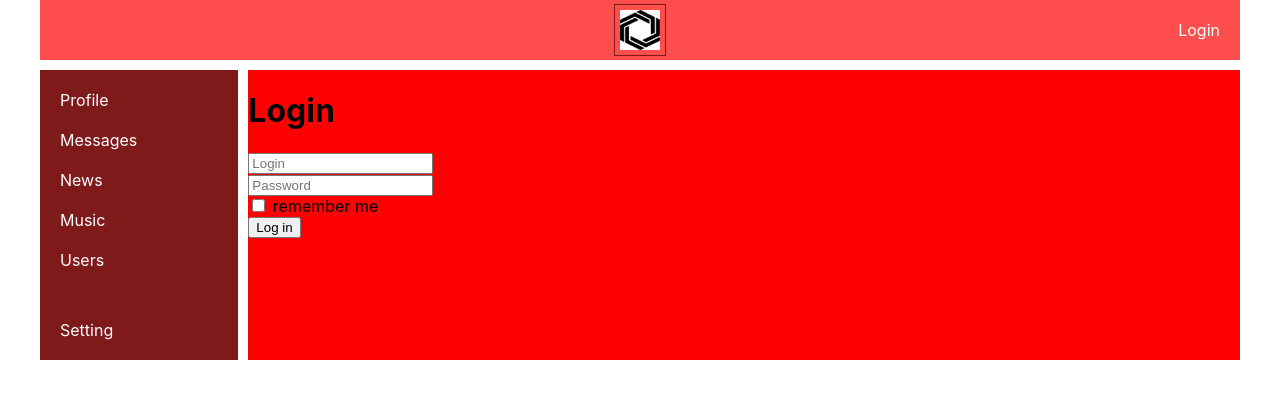
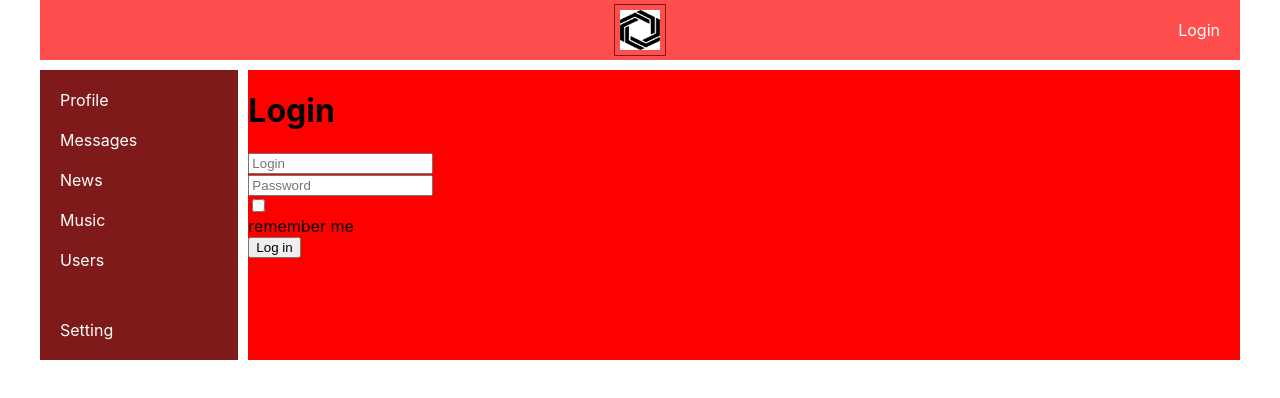
Before and after one commit to nickchay001/react_lessons, a React (Create React App) app: page /login in a window 1280 px wide. Shown: the top 398 px of the page. Built offline with nearby package versions, Linux system fonts and the light colour scheme; no server answers.

Commit message:
lesson_77

```diff
--- a/src/components/Dialogs/Dialogs.js
+++ b/src/components/Dialogs/Dialogs.js
@@ -1,6 +1,7 @@
 import React, { Component } from 'react'
-import { Navigate } from 'react-router-dom';
 import { Field, reduxForm } from 'redux-form';
+import { maxLengthCreator, required } from '../../utils/validators/validators';
+import { Textarea } from '../common/FormsControls/FormsControls';
 import DialogItem from './DialogItem/DialogItem'
 import Classes from './Dialogs.module.css'
 import Message from './Message/Message'
@@ -39,12 +40,15 @@
 }
 
 
+const maxLength50 = maxLengthCreator(50);
+
 const AddMessageForm = (props) => {
   return (
     <form onSubmit={props.handleSubmit}>
       <div>
         <Field
-                component="textarea"
+          component={Textarea}
+          validate={[required, maxLength50]}
           name="newMessageBody"
           placeholder="Enter your message"
         ></Field>
@@ -57,6 +61,6 @@
 }
 
 
-const AddMessageFormRedux = reduxForm({form: "dialogAddMessageForm"})(AddMessageForm)
+const AddMessageFormRedux = reduxForm({ form: "dialogAddMessageForm" })(AddMessageForm)
 
 export default Dialogs
--- a/src/components/Header/Login/Login.js
+++ b/src/components/Header/Login/Login.js
@@ -1,18 +1,25 @@
 import React from 'react'
 import { Field, reduxForm } from 'redux-form'
+import { maxLengthCreator, required } from '../../../utils/validators/validators'
+import { Input } from '../../common/FormsControls/FormsControls'
+
+let maxLength15 = maxLengthCreator(15)
 
 const LoginForm = (props) => {
     console.log("Rerender")
     return (
         <form onSubmit={props.handleSubmit}>
             <div>
-            <Field placeholder={"Login"} name={"login"} component={"input"} />
+                <Field placeholder={"Login"} name={"login"} component={Input}
+                    validate={[required, maxLength15]} />
             </div>
             <div>
-            <Field placeholder={"Password"} name={"password"} component={"input"} />
+                <Field placeholder={"Password"} name={"password"} component={Input}
+                    validate={[required, maxLength15]} />
             </div>
             <div>
-            <Field component={"input"} name={"rememberMe"} type={"checkbox"} /> remember me
+                <Field component={Input} name={"rememberMe"} type={"checkbox"}
+                    validate={[required, maxLength15]} /> remember me
             </div>
             <div>
                 <button>Log in</button>
@@ -23,7 +30,7 @@
 
 const LoginReduxForm = reduxForm({
     form: 'login'
-}) (LoginForm)
+})(LoginForm)
 
 const Login = (props) => {
     const onSubmit = (formData) => {
@@ -32,7 +39,7 @@
     return (
         <div>
             <h1>Login</h1>
-            <LoginReduxForm onSubmit={onSubmit}/>
+            <LoginReduxForm onSubmit={onSubmit} />
         </div>)
 
 }
--- a/src/components/Profile/MyPosts/MyPosts.js
+++ b/src/components/Profile/MyPosts/MyPosts.js
@@ -2,6 +2,8 @@
 import { Field, reduxForm } from 'redux-form';
 import Classes from './MyPosts.module.css'
 import Post from './Post/Post'
+import { required, maxLengthCreator} from './../../../utils/validators/validators'
+import { Textarea } from '../../common/FormsControls/FormsControls';
 
 
 
@@ -27,12 +29,13 @@
   }
 }
 
-
+const maxLength10 = maxLengthCreator(10);
 let AddNewPostForm = (props) => {
   return (
     <form onSubmit={props.handleSubmit}>
       <div>
-        <Field name="newPostText" component="textarea" />
+        <Field name="newPostText" component={Textarea} placeholder="Post message"
+          validate={[required,maxLength10 ]} />
       </div>
       <div>
         <button>Add post</button>
--- /dev/null
+++ b/src/components/common/FormsControls/FormsControls.js
@@ -0,0 +1,30 @@
+import React from "react"
+import Classes from './FormsControls.module.css'
+
+const FormControl = ({ input, meta, child, ...props }) => {
+    const hasError = meta.touched && meta.error;
+    return (
+        <div className={Classes.formControl + " " + (hasError ? Classes.error : "")}>
+            <div>
+                {props.children}
+            </div>
+
+            {hasError && <span>{meta.error}</span>}
+        </div>
+    )
+}
+
+export const Textarea = (props) => {
+    const { input, meta, child, ...restProps } = props
+    return (
+        <FormControl {...props}><textarea {...input} {...restProps} /></FormControl>
+    )
+}
+
+export const Input = (props) => {
+    const { input, meta, child, ...restProps } = props
+    return (
+        <FormControl {...props}> <input {...input} {...restProps} /></FormControl>
+
+    )
+}
--- /dev/null
+++ b/src/components/common/FormsControls/FormsControls.module.css
@@ -0,0 +1,8 @@
+.formControl.error input,
+.formControl.error textarea {
+    border: 3px solid blueviolet;
+}
+
+.formControl.error span {
+    color: blueviolet;
+}
--- /dev/null
+++ b/src/utils/validators/validators.js
@@ -0,0 +1,8 @@
+export const required = value => {
+    if (value) return undefined;
+    return "Field is required";
+}
+export const maxLengthCreator = (maxLength) => (value) => {
+    if (value.length > maxLength) return `Max length is ${maxLength} symbols`;
+    return undefined;
+}
```
Lines whose indentation alone changed are shown as unchanged.
